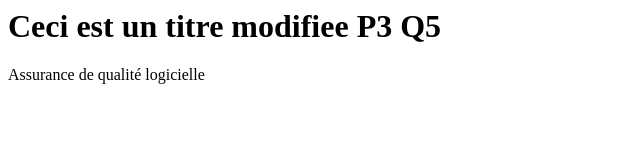
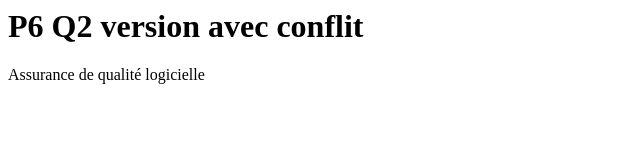
Before and after one commit to alisql1/ExamenGit, a plain HTML site: page index.html in a window 1280 px wide. Shown: the whole page, without its empty margins (0-640 px from the left). Drawn offline with Linux system fonts and the light colour scheme.

```diff
--- a/index.html
+++ b/index.html
@@ -1,2 +1,2 @@
-<h1>Ceci est un titre modifiee P3 Q5 </h1>
+<h1>P6 Q2 version avec conflit  </h1>
 <p>Assurance de qualité logicielle</hp>
```
